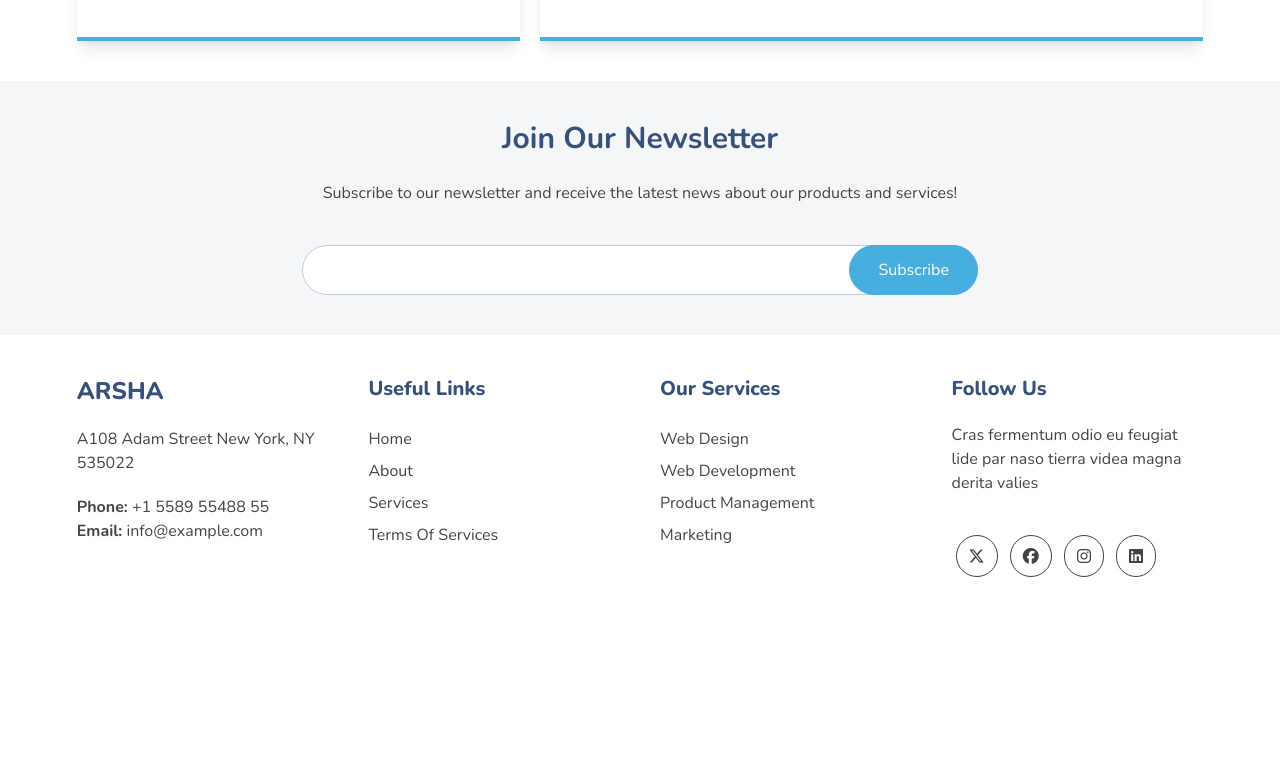
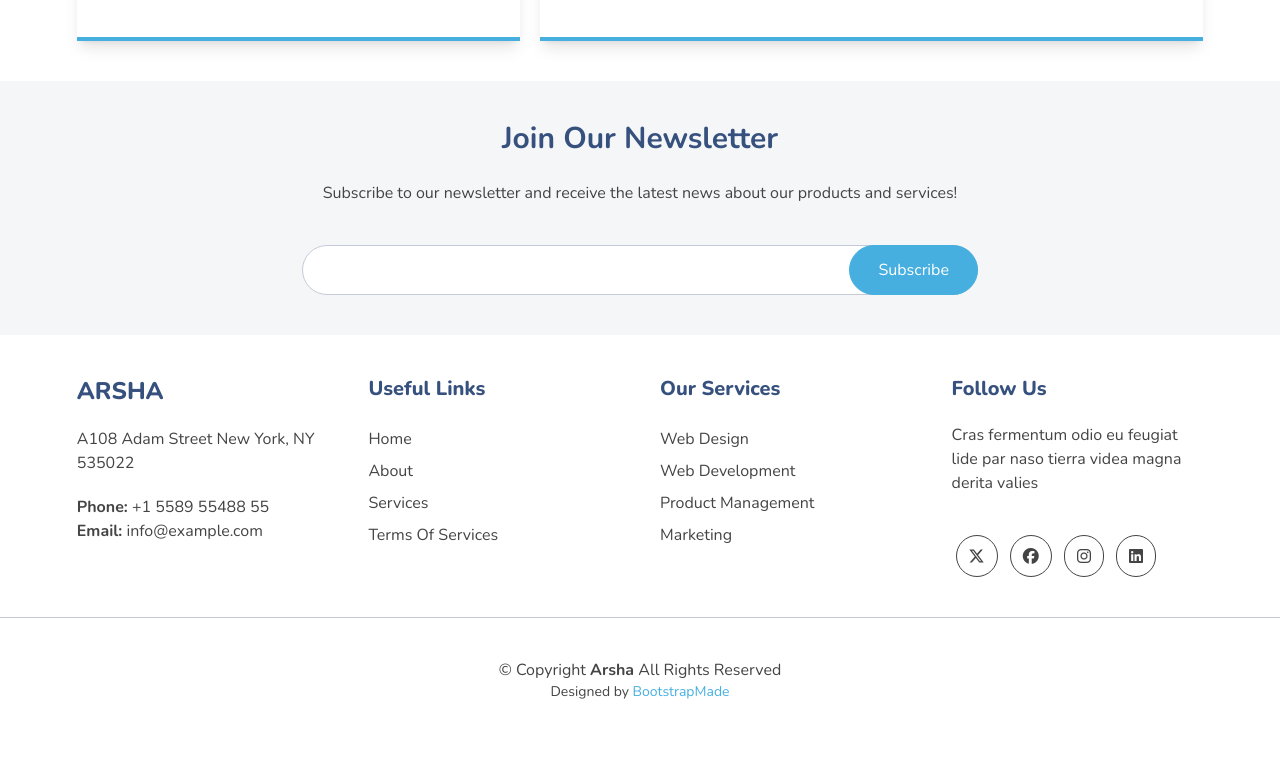
Before and after one commit to anammahmud-me/TailwindProject, a website: page index.html in a window 1280 px wide. Shown: the part 7777-8559 px from the top of the page. Before the commit the page ends 8394 px from the top, so only its background shows below. Drawn offline with nearby package versions, Linux system fonts and the light colour scheme.

Commit message:
copyright area complete

```diff
--- a/index.html
+++ b/index.html
@@ -711,5 +711,12 @@
         </div>
     </footer>
     <!-- footer section end -->
+
+    <!-- copyright area start -->
+    <div class="copyright pt-10 pb-20 px-5 md:px-[6%] text-center border-t-[1px] border-muted">
+        <p class="text-gray">&copy; Copyright <span class="font-bold">Arsha</span> All Rights Reserved</p>
+        <p class="text-gray text-sm">Designed by <a href="#" class="text-sky">BootstrapMade</a></p>
+    </div>
+    <!-- copyright area end -->
 </body>
 </html>
--- a/style.css
+++ b/style.css
@@ -5,6 +5,8 @@
 @tailwind components;
 @tailwind utilities;
 
+
+
 /* section heading */
 @layer components{
     .section_heading{
```
Also changed, not shown: css/output.css.
